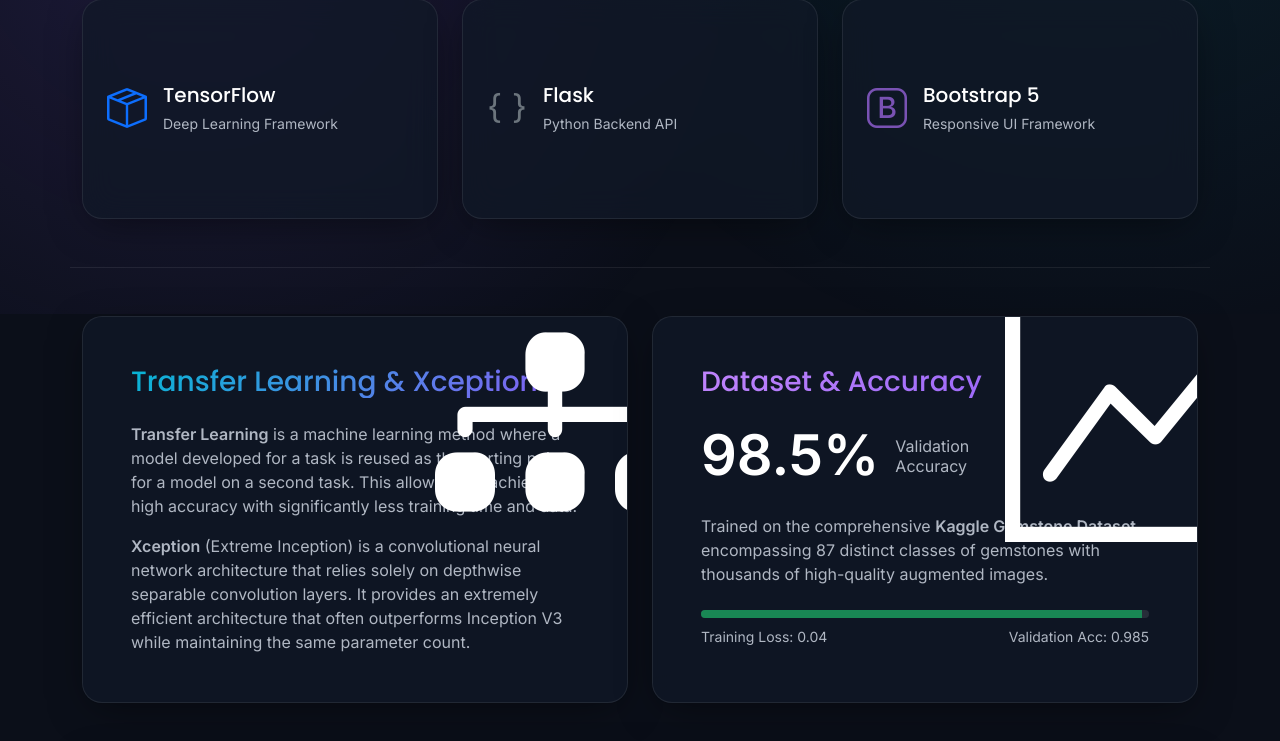
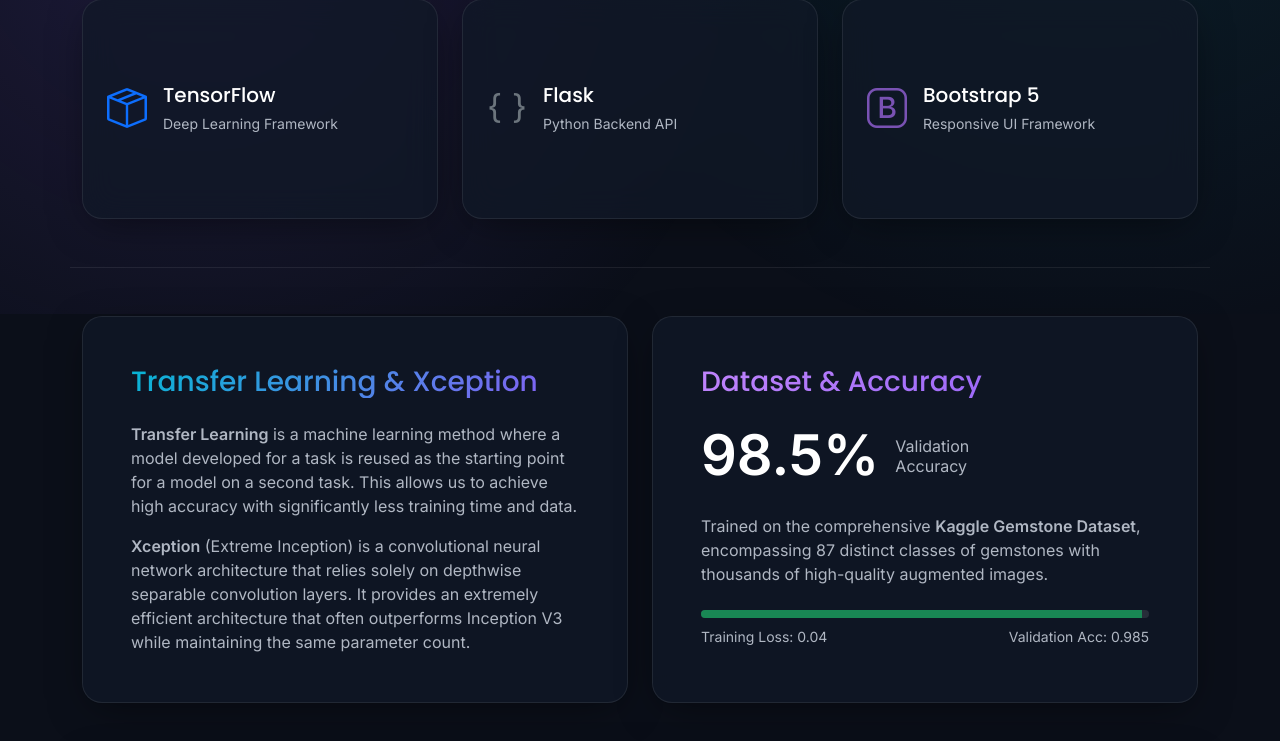
Before and after one commit to rizkihsn/gemstone-classification-xception, a Flask app: page /about in a window 1280 px wide. Shown: the part 486-1227 px from the top of the page. Run offline with Flask 3, Linux system fonts and the light colour scheme.

Commit message:
Update about.html dan tambahkan README.md

```diff
--- a/templates/about.html
+++ b/templates/about.html
@@ -51,9 +51,7 @@
         <!-- Transfer Learning & Xception -->
         <div class="col-lg-6 fade-up">
             <div class="glass-panel p-4 p-md-5 h-100 position-relative overflow-hidden">
-                <div class="position-absolute top-0 end-0 opacity-10" style="transform: translate(20%, -20%);">
-                    <i class="bi bi-diagram-3-fill text-white" style="font-size: 15rem;"></i>
-                </div>
+
                 <h3 class="font-poppins text-gradient mb-4 relative z-index-1">Transfer Learning & Xception</h3>
                 <div class="relative z-index-1">
                     <p class="text-muted">
@@ -69,9 +67,7 @@
         <!-- Model Info -->
         <div class="col-lg-6 fade-left">
             <div class="glass-panel p-4 p-md-5 h-100 position-relative overflow-hidden">
-                <div class="position-absolute top-0 end-0 opacity-10" style="transform: translate(20%, -20%);">
-                    <i class="bi bi-graph-up text-white" style="font-size: 15rem;"></i>
-                </div>
+
                 <h3 class="font-poppins text-gradient-purple mb-4 relative z-index-1">Dataset & Accuracy</h3>
                 <div class="relative z-index-1">
                     <div class="d-flex align-items-center gap-3 mb-4">
```
Also changed, not shown: README.md (added).
